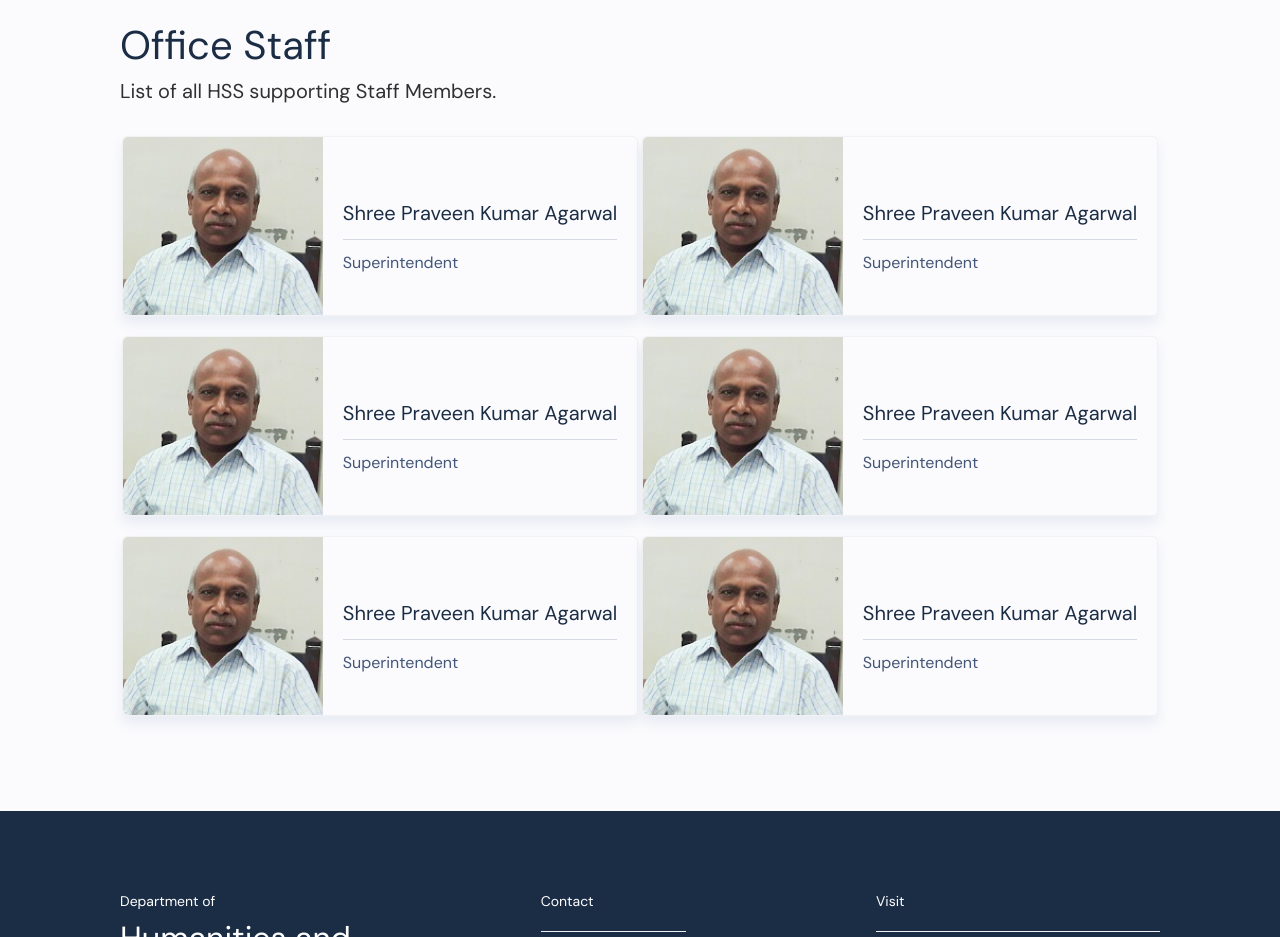
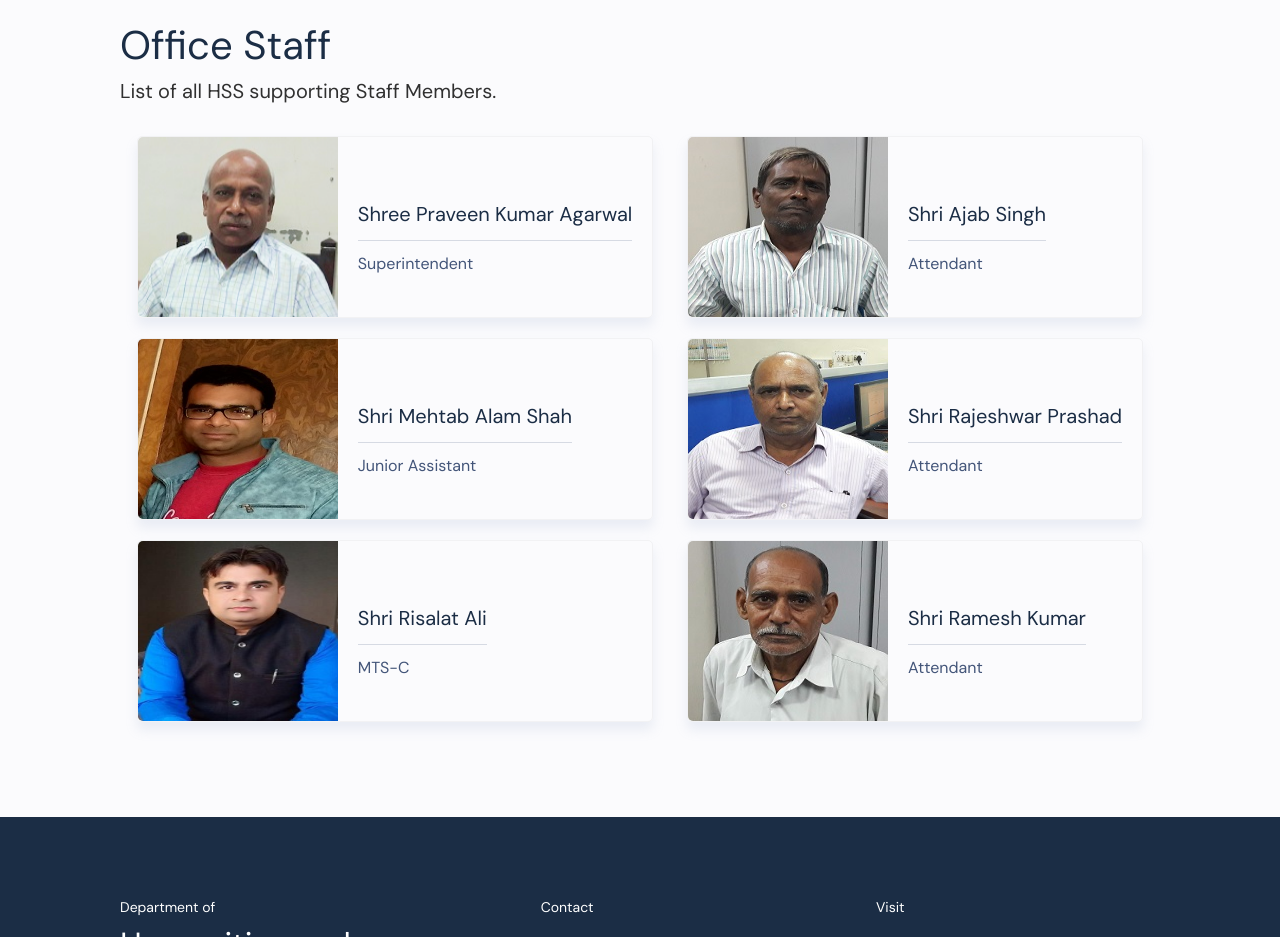
Before and after one commit to quantumsplicer/HHS_IITR_website, a plain HTML site: page html/people.html in a window 1280 px wide. Shown: the part 2620-3557 px from the top of the page. Drawn offline with nearby package versions, Linux system fonts and the light colour scheme.

Commit message:
Update Office Staff

```diff
--- a/html/people.css
+++ b/html/people.css
@@ -165,6 +165,8 @@ i {
 
 .staff-card img {
   border-radius: 5px 0px 0px 5px;
+  width: 200px;
+  height: 180px;
 }
 
 .staff-card h3 {
--- a/html/people.html
+++ b/html/people.html
@@ -81,40 +81,40 @@
                             </div>
                         </div>
                         <div class="staff-card">
-                            <img src="/static/images/staff.png" alt="staff">
+                            <img src="/static/images/mehtab-alam-shah.jpeg" alt="staff">
                             <div>
-                                <h3>Shree Praveen Kumar Agarwal</h3>
-                                <span>Superintendent</span>
+                                <h3>Shri Mehtab Alam Shah</h3>
+                                <span>Junior Assistant</span>
                             </div>
                         </div>
                         <div class="staff-card">
-                            <img src="/static/images/staff.png" alt="staff">
+                            <img src="/static/images/risalat-ali.jpeg" alt="staff">
                             <div>
-                                <h3>Shree Praveen Kumar Agarwal</h3>
-                                <span>Superintendent</span>
+                                <h3>Shri Risalat Ali</h3>
+                                <span>MTS-C</span>
                             </div>
                         </div>
                     </div>
                     <div>
                         <div class="staff-card">
-                            <img src="/static/images/staff.png" alt="staff">
+                            <img src="/static/images/ajab-singh.jpeg" alt="staff">
                             <div>
-                                <h3>Shree Praveen Kumar Agarwal</h3>
-                                <span>Superintendent</span>
+                                <h3>Shri Ajab Singh</h3>
+                                <span>Attendant</span>
                             </div>
                         </div>
                         <div class="staff-card">
-                            <img src="/static/images/staff.png" alt="staff">
+                            <img src="/static/images/rajeshwar-prasad.jpeg" alt="staff">
                             <div>
-                                <h3>Shree Praveen Kumar Agarwal</h3>
-                                <span>Superintendent</span>
+                                <h3>Shri Rajeshwar Prashad</h3>
+                                <span>Attendant</span>
                             </div>
                         </div>
                         <div class="staff-card">
-                            <img src="/static/images/staff.png" alt="staff">
+                            <img src="/static/images/ramesh-kumar.jpeg" alt="staff">
                             <div>
-                                <h3>Shree Praveen Kumar Agarwal</h3>
-                                <span>Superintendent</span>
+                                <h3>Shri Ramesh Kumar</h3>
+                                <span>Attendant</span>
                             </div>
                         </div>
                     </div>
```
Also changed, not shown: 1 other file.
